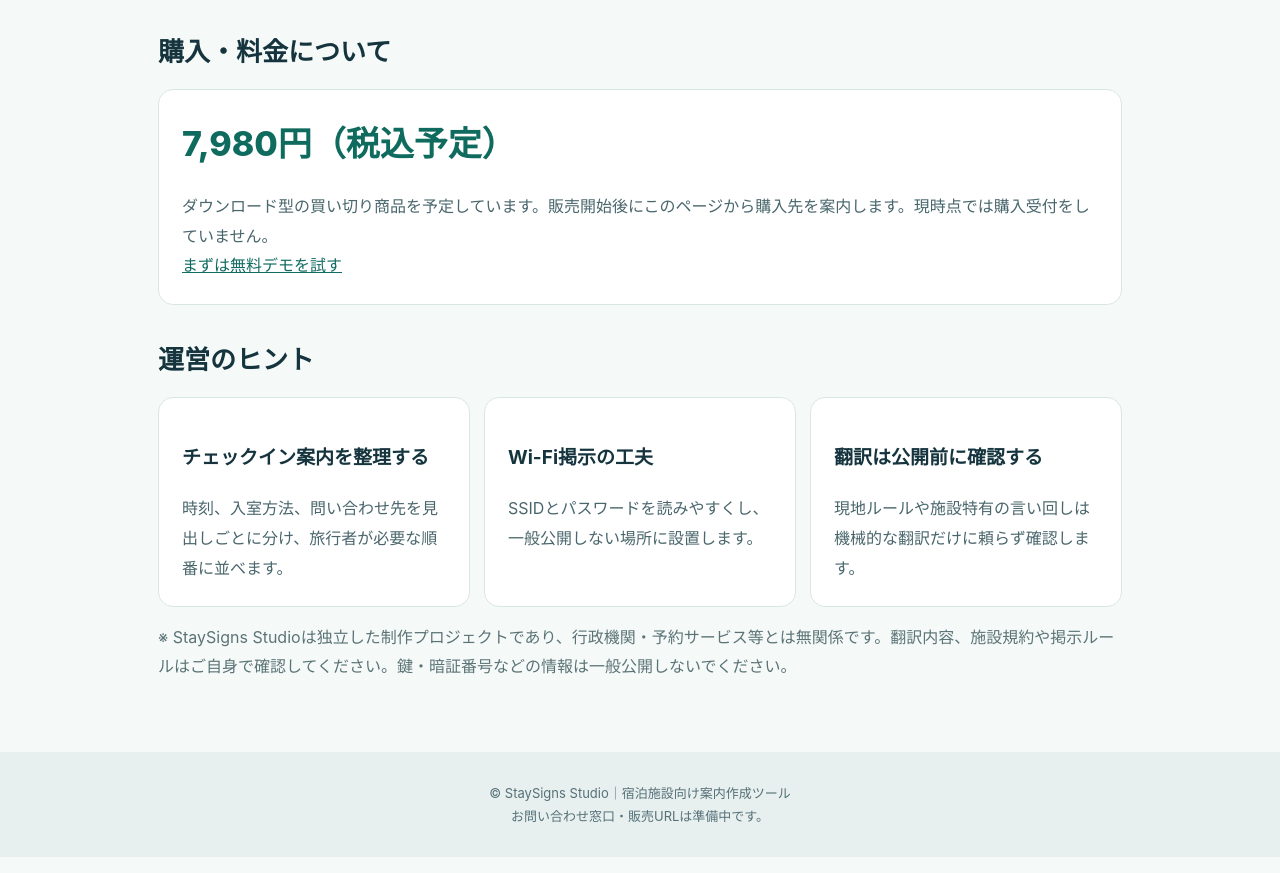
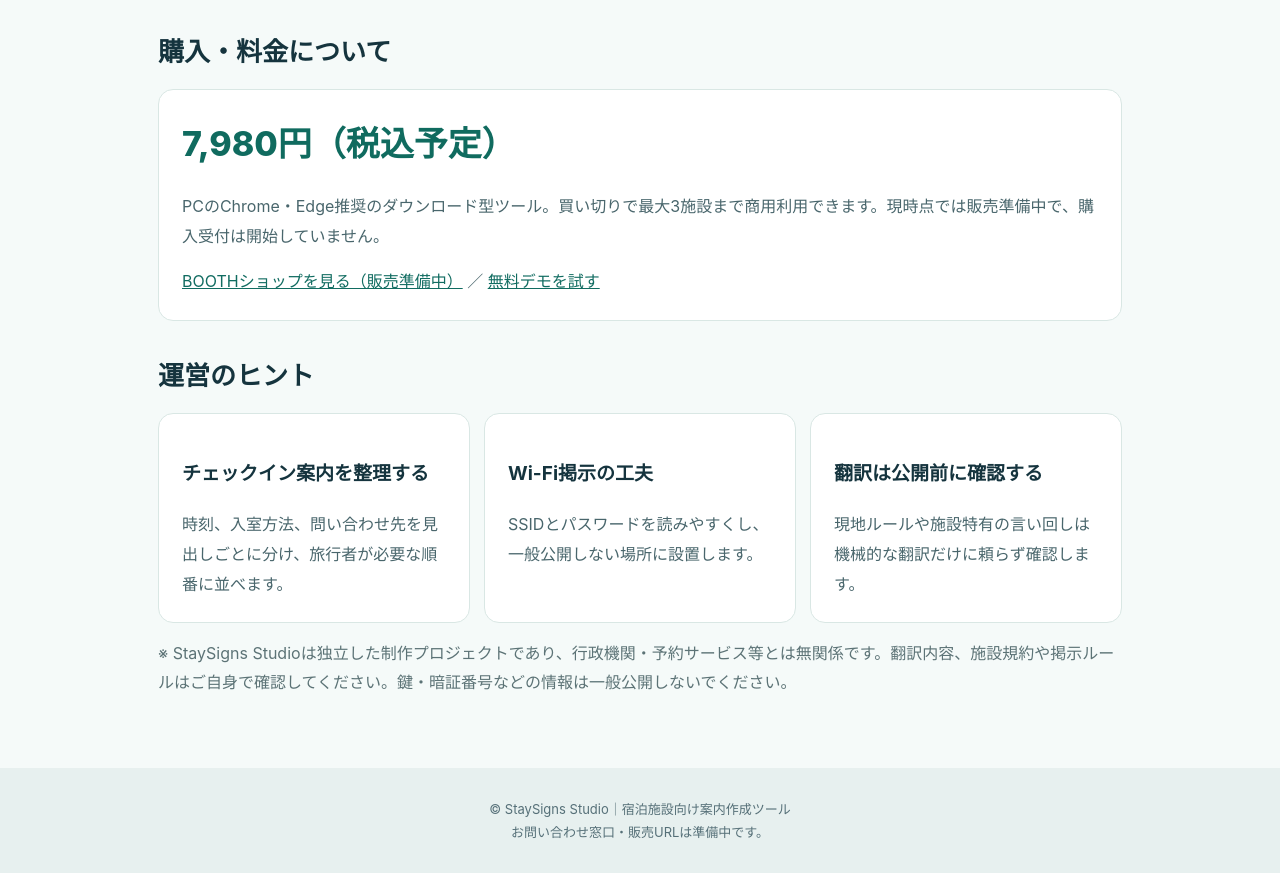
Before and after one commit to daiki20020521-a11y/staysigns-site, a plain HTML site: page index.html in a window 1280 px wide. Shown: the part 862-1735 px from the top of the page. Drawn offline with Linux system fonts and the light colour scheme.

Commit message:
Add BOOTH shop link and prelaunch disclosure

```diff
--- a/index.html
+++ b/index.html
@@ -14,7 +14,7 @@
 <main>
 <div class="hero"><div class="eyebrow">OFFLINE GUEST GUIDE CREATOR</div><h1>宿泊施設のご案内を、<br>もっと分かりやすく。</h1><p>施設情報を入力して、多言語ゲストガイドや案内掲示を作成する買い切り型ツールを準備中。毎回同じ案内を書き直す手間を減らします。</p><a class="cta" href="demo.html">無料デモを試す →</a></div>
 <section><h2>こんな案内をまとめて作れます</h2><div class="cards"><div class="card"><h3>チェックイン・チェックアウト</h3><p>時刻や入退室の流れを整理。施設ごとの注意点を分かりやすく記載できます。</p></div><div class="card"><h3>ハウスルール・注意書き</h3><p>騒音、ゴミ分別、禁煙など、滞在中に必要な案内を定型化できます。</p></div><div class="card"><h3>多言語でのご案内</h3><p>日本語・英語・韓国語・中国語（簡体／繁体）の定型表現を利用できます。自由入力欄は各言語の確認が必要です。</p></div></div></section>
-<section><h2>購入・料金について</h2><div class="card"><div class="price">7,980円（税込予定）</div><p>ダウンロード型の買い切り商品を予定しています。販売開始後にこのページから購入先を案内します。現時点では購入受付をしていません。</p><a href="demo.html">まずは無料デモを試す</a></div></section>
+<section><h2>購入・料金について</h2><div class="card"><div class="price">7,980円（税込予定）</div><p>PCのChrome・Edge推奨のダウンロード型ツール。買い切りで最大3施設まで商用利用できます。現時点では販売準備中で、購入受付は開始していません。</p><p><a href="https://staysigns-studio.booth.pm/" target="_blank" rel="noopener noreferrer">BOOTHショップを見る（販売準備中）</a> ／ <a href="demo.html">無料デモを試す</a></p></div></section>
 <section><h2>運営のヒント</h2><div class="cards"><div class="card"><h3>チェックイン案内を整理する</h3><p>時刻、入室方法、問い合わせ先を見出しごとに分け、旅行者が必要な順番に並べます。</p></div><div class="card"><h3>Wi-Fi掲示の工夫</h3><p>SSIDとパスワードを読みやすくし、一般公開しない場所に設置します。</p></div><div class="card"><h3>翻訳は公開前に確認する</h3><p>現地ルールや施設特有の言い回しは機械的な翻訳だけに頼らず確認します。</p></div></div></section>
 <p class="notice">※ StaySigns Studioは独立した制作プロジェクトであり、行政機関・予約サービス等とは無関係です。翻訳内容、施設規約や掲示ルールはご自身で確認してください。鍵・暗証番号などの情報は一般公開しないでください。</p>
 </main><footer>© StaySigns Studio｜宿泊施設向け案内作成ツール<br>お問い合わせ窓口・販売URLは準備中です。</footer>
```
